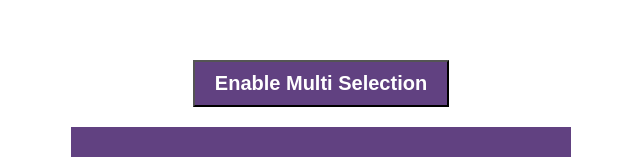
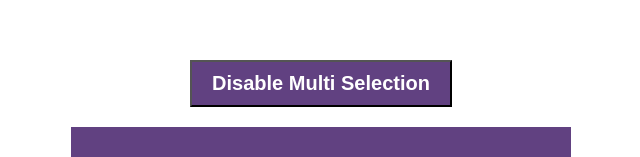
Before and after one commit to Litukumardakua/MultipleCombineProject, a React (Create React App) app: page / in a window 1280 px wide. Shown: the part 171-328 px from the top of the page, without its empty margins (319-959 px from the left). Built offline with nearby package versions, Linux system fonts and the light colour scheme; the HTML template or start-up script is replaced by a standard one.

Commit message:
added disable to anable show

```diff
--- a/src/Component/Acordian/Accordian.js
+++ b/src/Component/Acordian/Accordian.js
@@ -29,7 +29,7 @@ const Accordian = () => {
     <>
       <div className="wrapper">
         <button onClick={() => setAnableMultiSelection(!anableMultiSelection)}>
-          Enable Multi Selection
+          {anableMultiSelection ? "Enable Multi Selection" : "Disable Multi Selection" }
         </button>
         <div className="accordian">
           {data && data.length > 0 ? (
```
